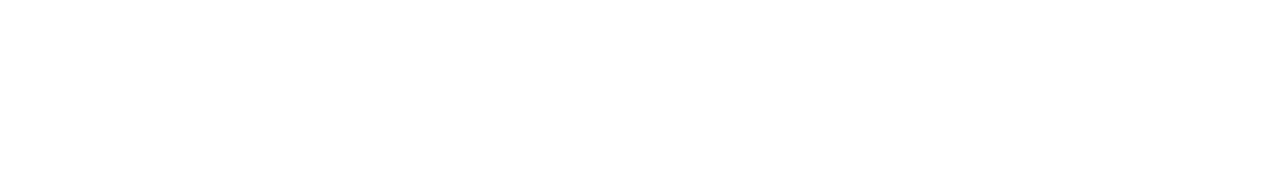
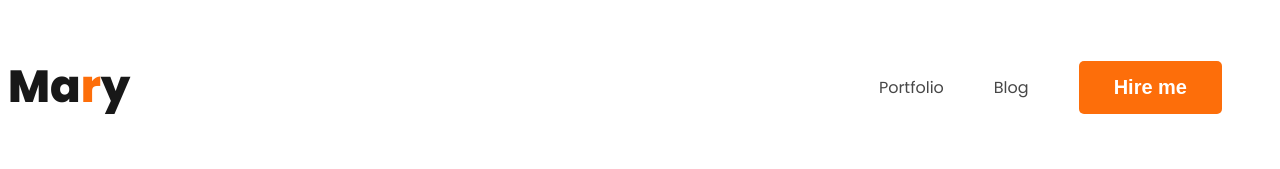
Before and after one commit to SUPTO-1/developer-portfolio, a plain HTML site: page index.html in a window 1280 px wide. Drawn offline with Linux system fonts and the light colour scheme.

Commit message:
added nav

```diff
--- a/index.html
+++ b/index.html
@@ -1,19 +1,29 @@
 <!DOCTYPE html>
 <html lang="en">
-<head>
-    <meta charset="UTF-8">
-    <meta name="viewport" content="width=device-width, initial-scale=1.0">
+  <head>
+    <meta charset="UTF-8" />
+    <meta name="viewport" content="width=device-width, initial-scale=1.0" />
     <title>Developer Portfolio</title>
-</head>
-<body>
+    <link rel="preconnect" href="https://fonts.googleapis.com" />
+    <link rel="preconnect" href="https://fonts.gstatic.com" crossorigin />
+    <link
+      href="https://fonts.googleapis.com/css2?family=Open+Sans:ital,wght@0,400;0,800;1,700&family=Poppins:wght@100;200;300;400;500;600;700;800;900&display=swap"
+      rel="stylesheet"
+    />
+    <link rel="stylesheet" href="styles/portfolio.css" />
+  </head>
+  <body>
     <header>
-
+      <nav>
+        <h3 class="nav-title">Ma<span class="text-primary">r</span>y</h3>
+        <ul>
+          <li><a href="">Portfolio</a></li>
+          <li><a href="">Blog</a></li>
+          <li><button class="btn-primary">Hire me</button></li>
+        </ul>
+      </nav>
     </header>
-    <main>
-
-    </main>
-    <footer>
-
-    </footer>
-</body>
+    <main></main>
+    <footer></footer>
+  </body>
 </html>
--- /dev/null
+++ b/styles/portfolio.css
@@ -0,0 +1,40 @@
+/* commont shared styles */
+body {
+  font-family: "Open Sans", sans-serif;
+  font-family: "Poppins", sans-serif;
+}
+.text-primary {
+  color: #fd6e0a;
+}
+.btn-primary {
+  border-radius: 5px;
+  background: #fd6e0a;
+  border: 0px;
+  color: white;
+  font-size: 20px;
+  font-weight: 700;
+  padding: 15px 35px;
+}
+/* nav related styles */
+nav {
+  display: flex;
+  justify-content: space-between;
+  align-items: center;
+}
+.nav-title {
+  color: var(--Dark-01, #181818);
+  font-size: 45px;
+  font-weight: 800;
+}
+nav > ul {
+  display: flex;
+  align-items: center;
+}
+nav li {
+  list-style: none;
+  margin-right: 50px;
+}
+nav a {
+  text-decoration: none;
+  color: var(--Dark-02, #474747);
+}
```
